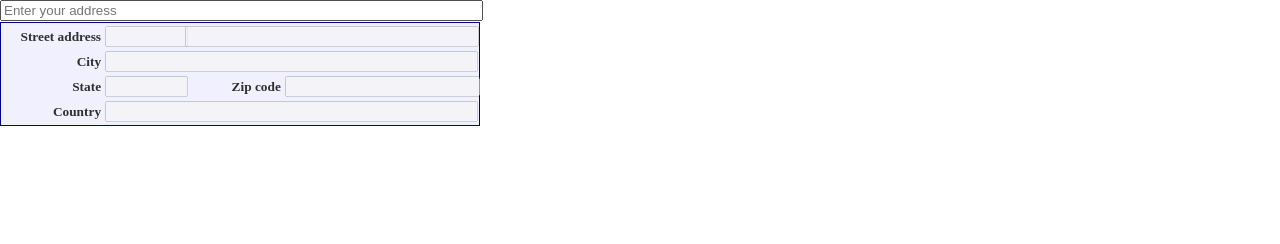
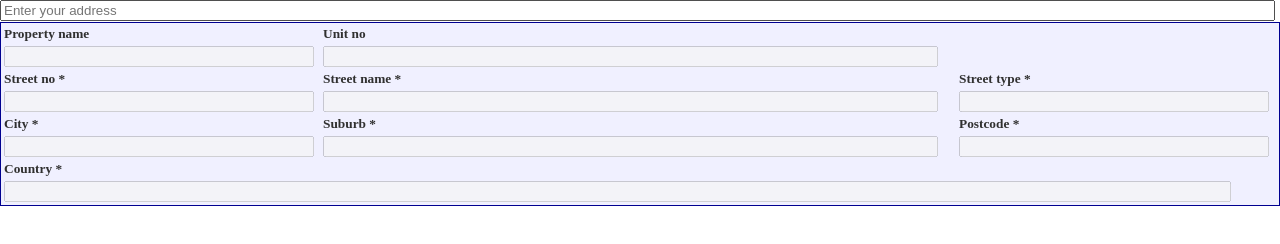
Before and after one commit to jasonsoooz/spikes-js, a website: page public/index.html in a window 1280 px wide. Drawn offline with Linux system fonts and the light colour scheme; some packages are replaced by stand-ins of ours.

Commit message:
Change address to include unit number, street type, etc

```diff
--- a/public/address.css
+++ b/public/address.css
@@ -13,8 +13,7 @@ html, body {
 /*****************************************************************************/
 
 #locationField, #controls {
-    position: relative;
-    width: 480px;
+    width: 100%;
 }
 #autocomplete {
     position: absolute;
@@ -23,7 +22,7 @@ html, body {
     width: 99%;
 }
 .label {
-    text-align: right;
+    text-align: left;
     font-weight: bold;
     width: 100px;
     color: #303030;
@@ -31,14 +30,14 @@ html, body {
 #address {
     border: 1px solid #000090;
     background-color: #f0f0ff;
-    width: 480px;
+    width: 100%;
     padding-right: 2px;
 }
 #address td {
     font-size: 10pt;
 }
 .field {
-    width: 99%;
+    width: 96%;
 }
 .slimField {
     width: 80px;
--- a/public/index.html
+++ b/public/index.html
@@ -15,27 +15,42 @@
 
 <table id="address">
   <tr>
-    <td class="label">Street address</td>
-    <td class="slimField"><input class="field" id="street_number" disabled="true"/></td>
-    <td class="wideField" colspan="2"><input class="field" id="route" disabled="true"/></td>
+    <td class="label">Property name</td>
+    <td class="label">Unit no</td>
   </tr>
   <tr>
-    <td class="label">City</td>
+    <td><input class="field" id="property_name" disabled="true"/></td>
+    <td><input class="field" id="unit_number" disabled="true"/></td>
+  </tr>
+  <tr>
+    <td class="label">Street no *</td>
+    <td class="label">Street name *</td>
+    <td class="label">Street type *</td>
+  </tr>
+  <tr>
+    <td width="25%"><input class="field" id="street_number" disabled="true"/></td>
+    <td width="50%"><input class="field" id="route" disabled="true"/></td>
+    <td width="25%"><input class="field" id="street_type" disabled="true"/></td>
+  </tr>
+  <tr>
+    <td class="label">City *</td>
+    <td class="label">Suburb *</td>
+    <td class="label">Postcode *</td>
+  </tr>
+  <tr>
     <!-- Note: Selection of address components in this example is typical.
          You may need to adjust it for the locations relevant to your app. See
          https://developers.google.com/maps/documentation/javascript/examples/places-autocomplete-addressform
     -->
-    <td class="wideField" colspan="3"><input class="field" id="locality" disabled="true"/></td>
+    <td><input class="field" id="locality" disabled="true"/></td>
+    <td><input class="field" id="administrative_area_level_1" disabled="true"/></td>
+    <td><input class="field" id="postal_code" disabled="true"/></td>
   </tr>
   <tr>
-    <td class="label">State</td>
-    <td class="slimField"><input class="field" id="administrative_area_level_1" disabled="true"/></td>
-    <td class="label">Zip code</td>
-    <td class="wideField"><input class="field" id="postal_code" disabled="true"/></td>
+    <td class="label">Country *</td>
   </tr>
   <tr>
-    <td class="label">Country</td>
-    <td class="wideField" colspan="3"><input class="field" id="country" disabled="true"/></td>
+    <td colspan="3"><input class="field" id="country" disabled="true"/></td>
   </tr>
 </table>
 
```
